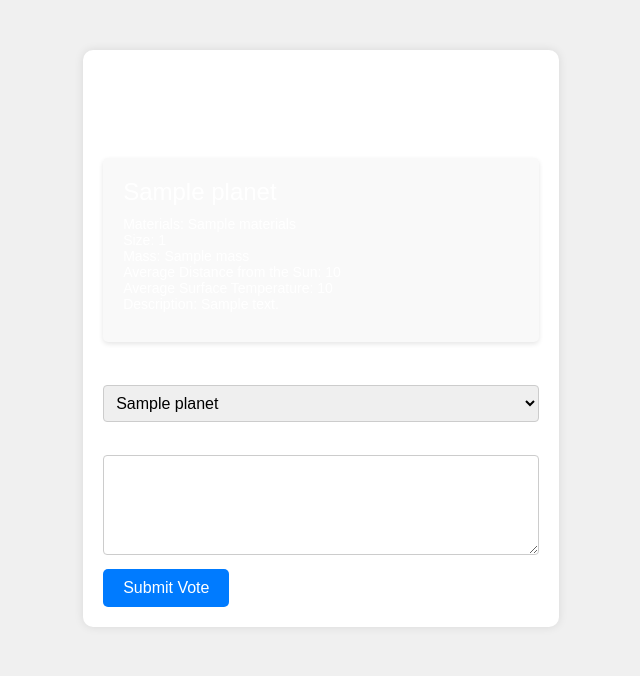
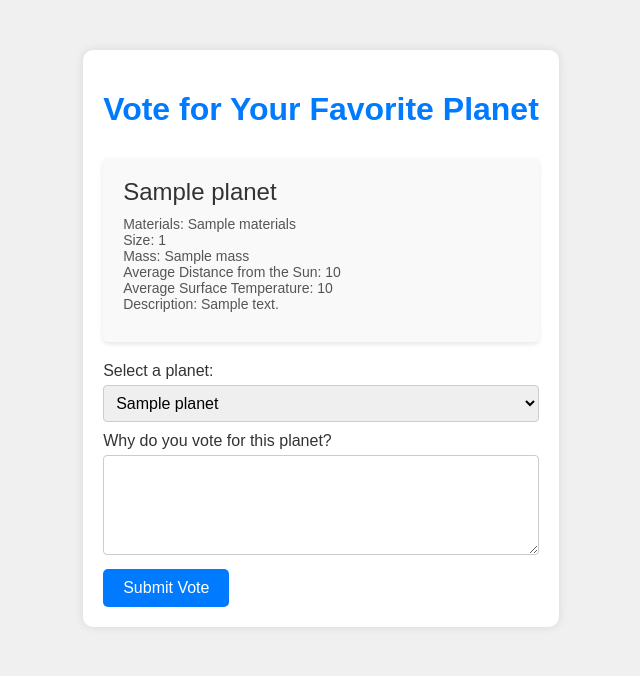
Before and after one commit to OfekGoldstein/Final-Project, a Flask app: template App/templates/vote.html in a window 1280 px wide. Shown: the top 676 px of the page, without its empty margins (319-959 px from the left). Run offline with Flask 3, Linux system fonts and the light colour scheme; the template is opened without the code that fills it: most values are stand-ins (such as "Sample title", 1, 10 or a date in 2020).

Commit message:
modified info and vote.html

```diff
--- a/App/templates/vote.html
+++ b/App/templates/vote.html
@@ -12,6 +12,7 @@
             padding: 0;
             font-family: Arial, sans-serif;
             background-color: #f0f0f0;
+            color: #333; /* Text color */
         }
         .container {
             max-width: 800px;
@@ -24,6 +25,7 @@
         h1 {
             text-align: center;
             margin-bottom: 30px;
+            color: #007bff; /* Heading color */
         }
         .planet-list {
             list-style-type: none;
@@ -40,10 +42,12 @@
         .planet-name {
             font-size: 24px;
             margin-bottom: 10px;
+            color: #333; /* Planet name color */
         }
         .planet-description {
             margin-bottom: 10px;
             font-size: 14px;
+            color: #555; /* Description text color */
         }
         .vote-form {
             margin-top: 20px;
@@ -51,6 +55,7 @@
         .vote-form label {
             display: block;
             margin-bottom: 5px;
+            color: #333; /* Form label color */
         }
         .vote-form select {
             width: 100%;
--- a/general info.txt
+++ b/general info.txt
@@ -2,7 +2,7 @@
 
 Grafana password: F63GAxw89P2kU13VRVvtXcLMQcLdj171BtF4NOrt
 
-mongoDB password: uRI3gviR7U
+mongoDB password: x0bJ1vU51V
 
 how to access Jenkins via the internet: kubectl port-forward jenkins-0 8080:8080
 
@@ -14,4 +14,4 @@
     {"op": "replace", "path": "/spec/ports", "value": [{"port": 9090, "targetPort": 9090, "protocol": "TCP"}]}
 ]'
 
-how to access the mongodb via cli: mongosh -u root -p uRI3gviR7U --authenticationDatabase admin
+how to access the mongodb via cli: mongosh -u root -p x0bJ1vU51V --authenticationDatabase admin
```
